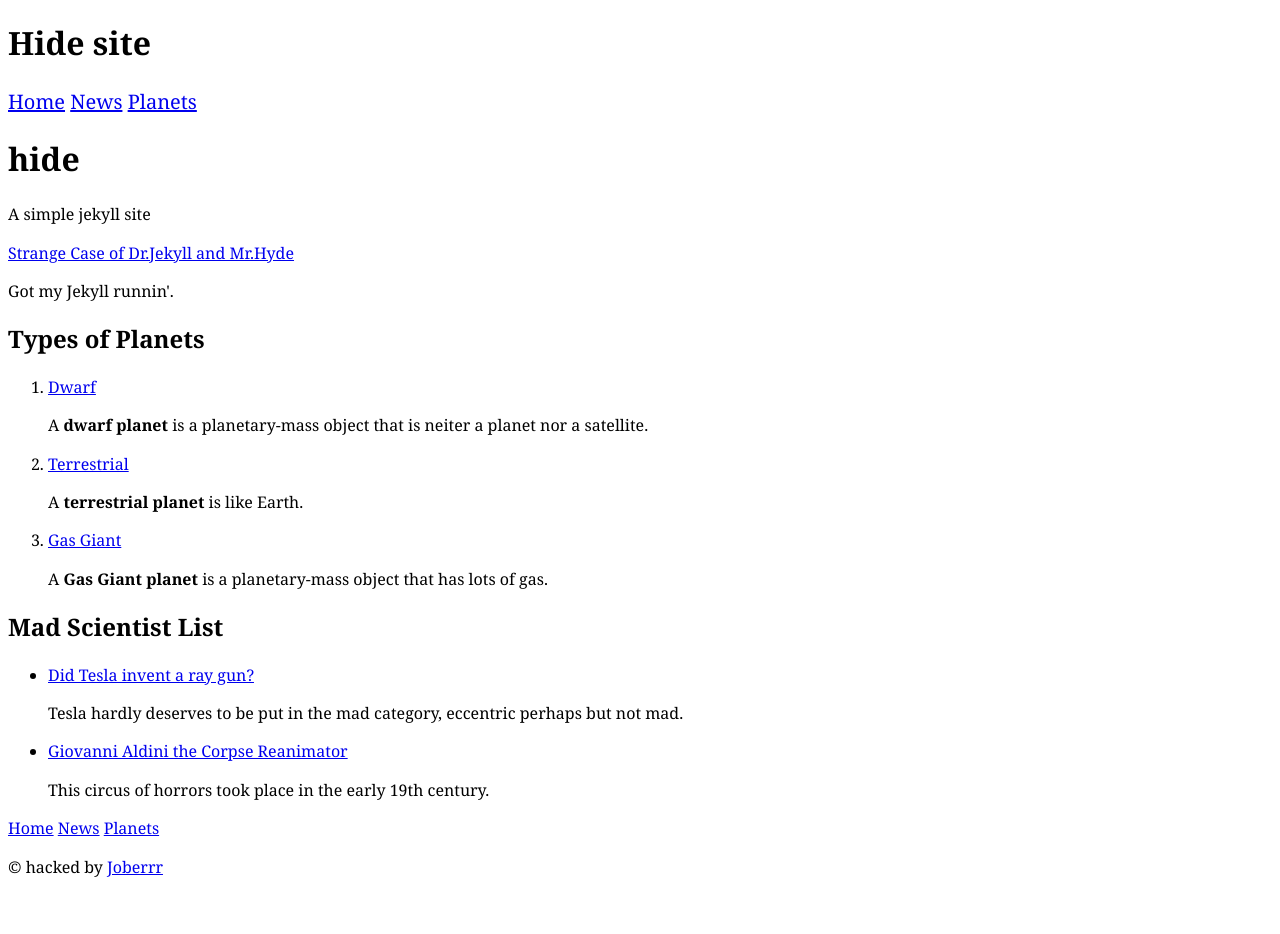
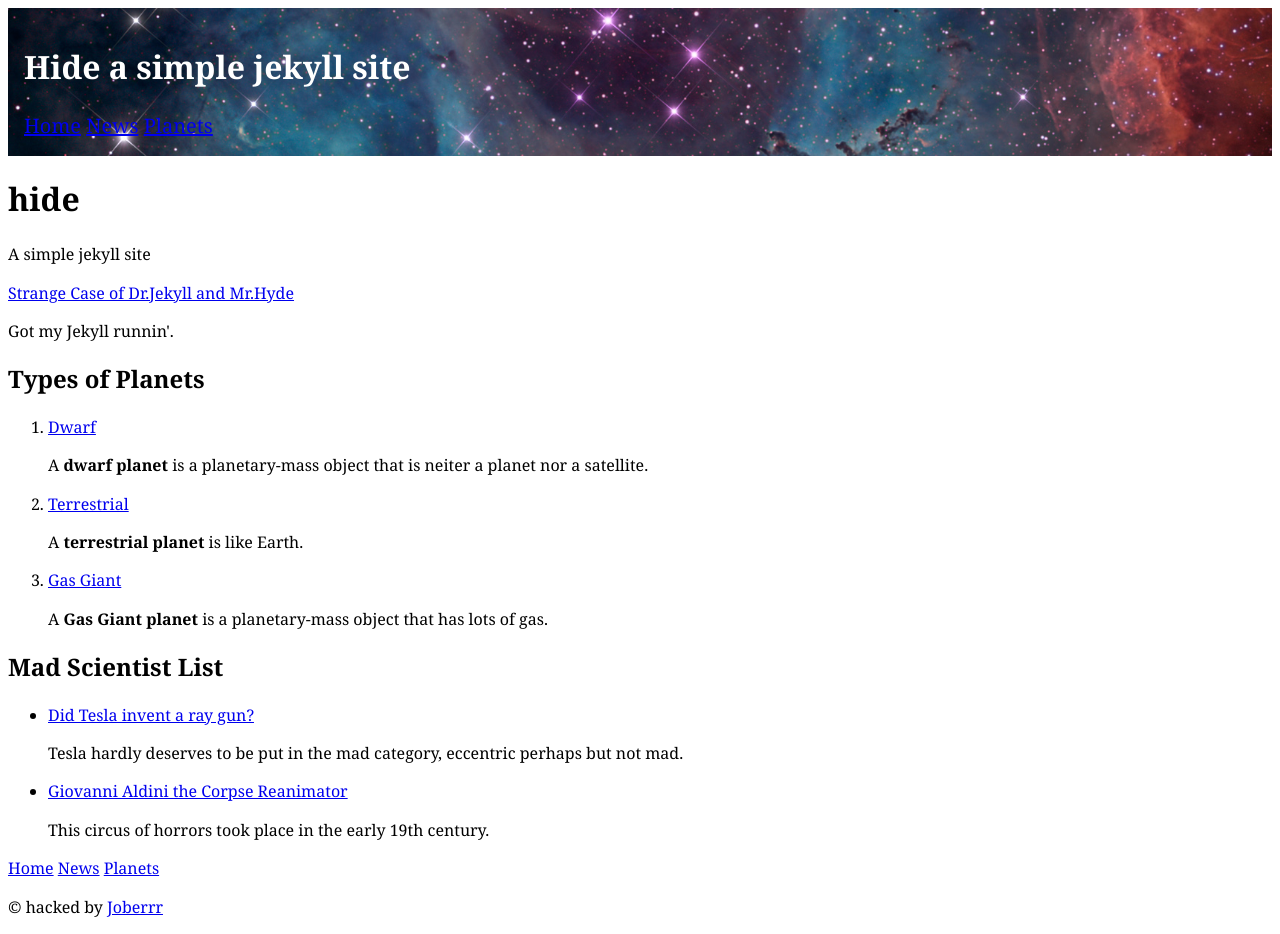
Before and after one commit to Joberrr/hide, a Jekyll site: the page built from index.html, in a window 1280 px wide. Built offline with Jekyll 4.4.1, drawn with Linux system fonts in a browser that asks for light colours; Markdown is read by kramdown in place of the engine named in the settings; before the commit the page ends 900 px from its top, so only the background shows below that.

Commit message:
Added background image

```diff
--- a/_layouts/default.html
+++ b/_layouts/default.html
@@ -16,8 +16,8 @@
 	</head>
 
 	<body>
-		<header>
-			<h1>Hide site</h1>
+		<header class="masthead">
+			<h1>Hide a simple jekyll site</h1>
 			{% include nav.html navclass='nav-top' %}
 		</header>
 	{{content}}
--- a/css/common.css
+++ b/css/common.css
@@ -3,6 +3,14 @@ html {
 	padding: 0;
 
 	font: normal 100%/1.4 Georgia, serif;
+}
+
+.masthead {
+	padding: 1em;
+	background: #000531 url("../images/rosette-nebula.jpg") no-repeat center;
+	background-size: cover;
+	color: #fff;
+
 }
 
 .current {
```
Also changed, not shown: images/rosette-nebula.jpg (added).
